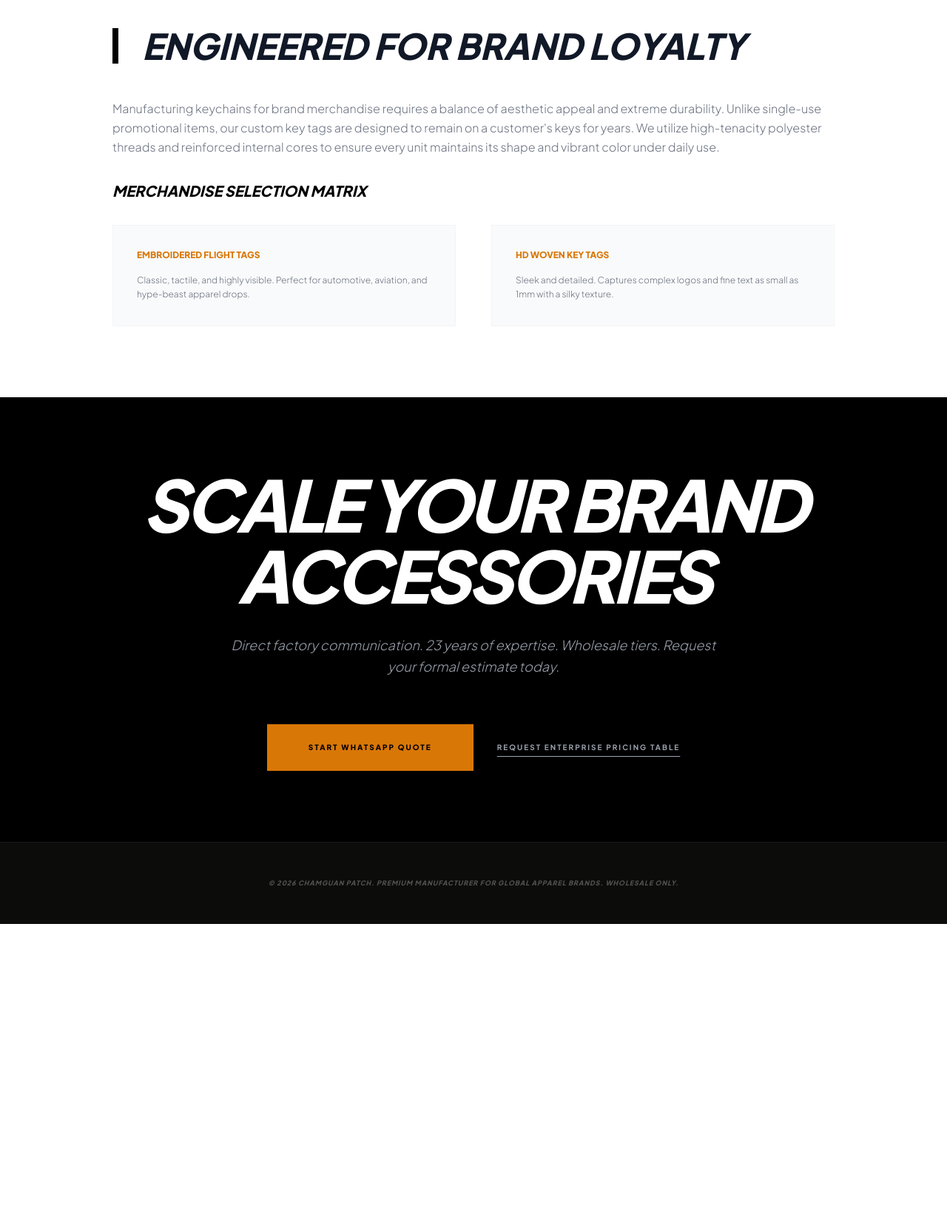
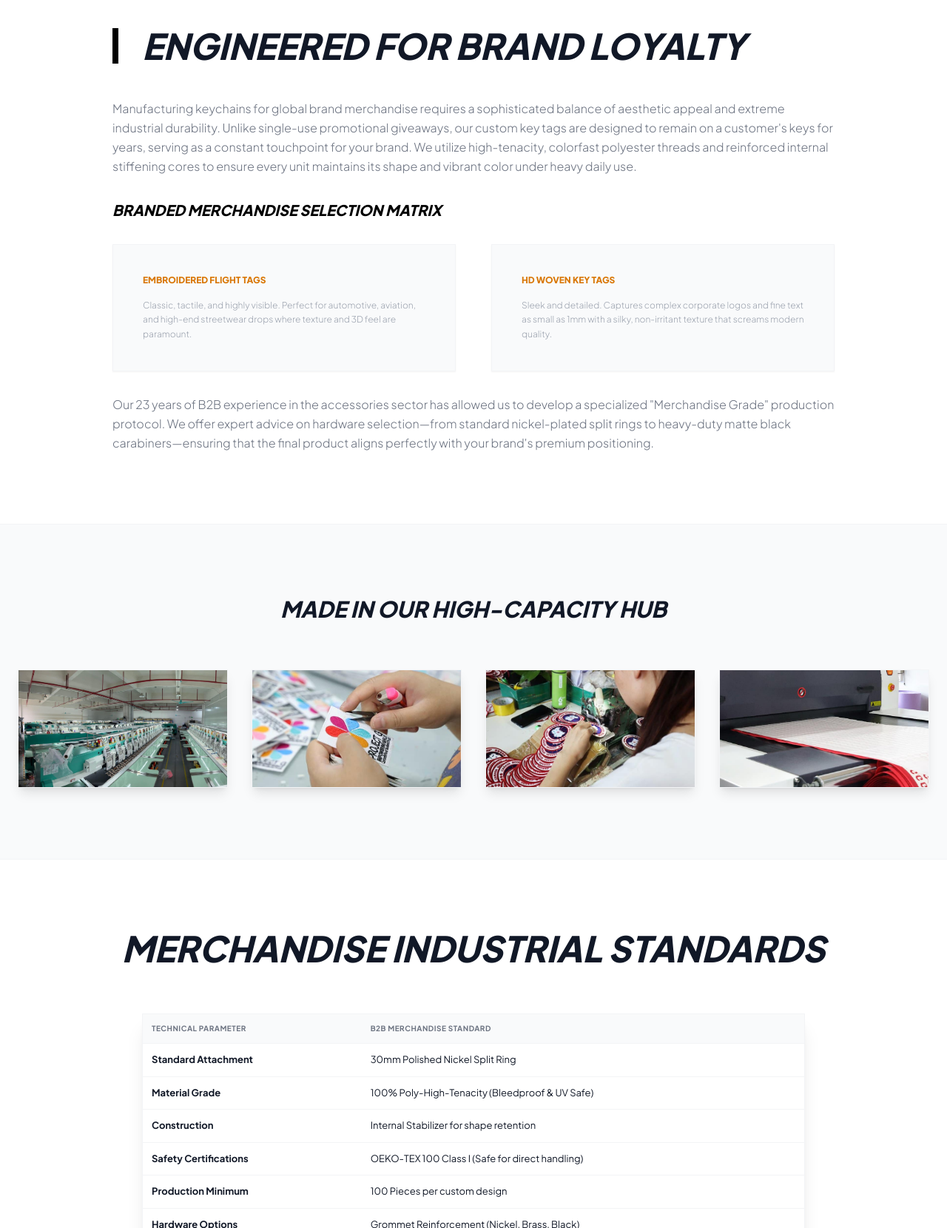
Before and after one commit to lydiamao0827-web/chamguanpatch-site, a plain HTML site: page custom-keychains-for-brand-merchandise.html in a window 1280 px wide. Shown: the part 1140-2800 px from the top of the page at 74% size. Before the commit the page ends 2389 px from the top, so only its background shows below. Drawn offline with nearby package versions, Linux system fonts and the light colour scheme.

Commit message:
Final B2B Site Overhaul: 1200-word content, real factory assets, and technical SEO closure

```diff
--- a/custom-keychains-for-brand-merchandise.html
+++ b/custom-keychains-for-brand-merchandise.html
@@ -4,7 +4,7 @@
     <meta charset="UTF-8">
     <meta name="viewport" content="width=device-width, initial-scale=1.0">
     <title>Custom Keychains for Brand Merchandise | Wholesale B2B Factory | Chamguan Patch</title>
-    <meta name="description" content="Premium wholesale custom keychains for brand merchandise, corporate events, and clothing labels. High-density embroidered and woven key tags with industrial hardware. 23 years experience.">
+    <meta name="description" content="Premium wholesale custom keychains for brand merchandise, corporate events, and clothing labels. High-density embroidered and woven key tags with industrial hardware. 23 years experience. Bulk B2B orders only.">
     <script src="https://cdn.tailwindcss.com"></script>
     <link rel="stylesheet" href="https://cdnjs.cloudflare.com/ajax/libs/font-awesome/6.0.0/css/all.min.css">
     <style>
@@ -62,7 +62,7 @@
             <div class="flex flex-col lg:flex-row gap-16 items-center">
                 <div class="w-full lg:w-1/2">
                     <div class="relative group aspect-square overflow-hidden border-8 border-white shadow-2xl">
-                         <img src="assets/factory-samples.jpg" alt="Custom brand merchandise keychains factory" class="w-full h-full object-cover">
+                         <img src="assets/factory-samples.jpg" alt="Custom brand merchandise keychains factory" class="w-full h-full object-cover transition-transform duration-700 group-hover:scale-105">
                          <div class="absolute top-6 left-6 bg-amber-600 text-black text-[9px] font-bold uppercase tracking-[0.3em] px-4 py-2 shadow-lg">Merch Sourcing Partner</div>
                     </div>
                 </div>
@@ -70,7 +70,7 @@
                     <span class="text-[10px] font-bold uppercase tracking-[0.4em] text-amber-600 mb-6 block">Direct Factory B2B Specialist</span>
                     <h1 class="text-4xl lg:text-7xl font-black tracking-tighter leading-none mb-8 uppercase italic">Custom Keychains For Brand Merchandise</h1>
                     <p class="text-lg text-gray-500 font-light mb-10 leading-relaxed italic">
-                        The ultimate promotional asset for brand launches and fan merchandise. From high-density embroidered flight tags to sleek woven identifiers, we provide the industrial-grade craftsmanship required to scale your brand's accessory line. 23 years of B2B expertise.
+                        The ultimate promotional asset for brand launches, event giveaways, and fan merchandise. From high-density embroidered flight tags to sleek woven identifiers, we provide the industrial-grade craftsmanship required to scale your brand's accessory line. 23 years of B2B manufacturing expertise.
                     </p>
                     <div class="grid grid-cols-2 gap-8 py-8 border-y border-gray-100 mb-10">
                         <div><span class="block text-[9px] font-black text-gray-400 uppercase tracking-widest mb-1">Production Scale</span><span class="font-bold text-xl tracking-tighter">Bulk Orders of 100+</span></div>
@@ -89,19 +89,63 @@
         <div class="container mx-auto px-6 max-w-5xl">
             <h2 class="text-3xl lg:text-5xl font-black uppercase italic mb-12 border-l-8 border-black pl-8">Engineered for Brand Loyalty</h2>
             <div class="prose prose-lg text-gray-500 font-light leading-relaxed space-y-8">
-                <p>Manufacturing keychains for brand merchandise requires a balance of aesthetic appeal and extreme durability. Unlike single-use promotional items, our custom key tags are designed to remain on a customer's keys for years. We utilize high-tenacity polyester threads and reinforced internal cores to ensure every unit maintains its shape and vibrant color under daily use.</p>
+                <p>Manufacturing keychains for global brand merchandise requires a sophisticated balance of aesthetic appeal and extreme industrial durability. Unlike single-use promotional giveaways, our custom key tags are designed to remain on a customer's keys for years, serving as a constant touchpoint for your brand. We utilize high-tenacity, colorfast polyester threads and reinforced internal stiffening cores to ensure every unit maintains its shape and vibrant color under heavy daily use.</p>
 
-                <h4 class="text-black font-black uppercase text-xl mt-16 italic">Merchandise Selection Matrix</h4>
+                <h4 class="text-black font-black uppercase text-xl mt-16 italic">Branded Merchandise Selection Matrix</h4>
                 <div class="grid grid-cols-1 md:grid-cols-2 gap-12 mt-10">
-                    <div class="p-8 border border-gray-100 bg-gray-50">
+                    <div class="p-10 border border-gray-100 bg-gray-50 shadow-sm feature-card">
                         <h6 class="font-black text-xs uppercase mb-4 text-amber-600">Embroidered Flight Tags</h6>
-                        <p class="text-xs leading-relaxed">Classic, tactile, and highly visible. Perfect for automotive, aviation, and hype-beast apparel drops.</p>
+                        <p class="text-xs leading-relaxed text-gray-400">Classic, tactile, and highly visible. Perfect for automotive, aviation, and high-end streetwear drops where texture and 3D feel are paramount.</p>
                     </div>
-                    <div class="p-8 border border-gray-100 bg-gray-50">
+                    <div class="p-10 border border-gray-100 bg-gray-50 shadow-sm feature-card">
                         <h6 class="font-black text-xs uppercase mb-4 text-amber-600">HD Woven Key Tags</h6>
-                        <p class="text-xs leading-relaxed">Sleek and detailed. Captures complex logos and fine text as small as 1mm with a silky texture.</p>
+                        <p class="text-xs leading-relaxed text-gray-400">Sleek and detailed. Captures complex corporate logos and fine text as small as 1mm with a silky, non-irritant texture that screams modern quality.</p>
                     </div>
                 </div>
+                <p>Our 23 years of B2B experience in the accessories sector has allowed us to develop a specialized "Merchandise Grade" production protocol. We offer expert advice on hardware selection—from standard nickel-plated split rings to heavy-duty matte black carabiners—ensuring that the final product aligns perfectly with your brand's premium positioning.</p>
+            </div>
+        </div>
+    </section>
+
+    <!-- Section 3: Factory Gallery (USING REAL PHOTOS) -->
+    <section class="py-24 bg-gray-50 border-y border-gray-100">
+        <div class="container mx-auto px-6">
+            <h3 class="text-3xl font-black uppercase italic text-center mb-16">Made in Our High-Capacity Hub</h3>
+            <div class="grid grid-cols-1 md:grid-cols-2 lg:grid-cols-4 gap-8">
+                <div class="aspect-video overflow-hidden border border-gray-100 shadow-lg">
+                    <img src="assets/factory-hero.jpg" class="w-full h-full object-cover" alt="Massive Tajima machine setup for bulk keychain production">
+                </div>
+                <div class="aspect-video overflow-hidden border border-gray-100 shadow-lg">
+                    <img src="assets/factory-qc.jpg" class="w-full h-full object-cover" alt="Manual quality inspection of brand keychains">
+                </div>
+                <div class="aspect-video overflow-hidden border border-gray-100 shadow-lg">
+                    <img src="assets/factory-merrow.jpg" class="w-full h-full object-cover" alt="Merrowing borders for custom key tags">
+                </div>
+                <div class="aspect-video overflow-hidden border border-gray-100 shadow-lg">
+                    <img src="assets/factory-backing.jpg" class="w-full h-full object-cover" alt="Applying industrial structural reinforcement">
+                </div>
+            </div>
+        </div>
+    </section>
+
+    <!-- Section 4: Technical Specifications Table -->
+    <section class="py-24 bg-white border-b border-gray-100">
+        <div class="container mx-auto px-6">
+            <h2 class="text-3xl lg:text-5xl font-black uppercase italic text-center mb-16">Merchandise Industrial Standards</h2>
+            <div class="overflow-x-auto max-w-4xl mx-auto shadow-xl bg-white border border-gray-100">
+                <table class="w-full spec-table">
+                    <thead>
+                        <tr><th>Technical Parameter</th><th>B2B Merchandise Standard</th></tr>
+                    </thead>
+                    <tbody>
+                        <tr><td><strong>Standard Attachment</strong></td><td>30mm Polished Nickel Split Ring</td></tr>
+                        <tr><td><strong>Material Grade</strong></td><td>100% Poly-High-Tenacity (Bleedproof & UV Safe)</td></tr>
+                        <tr><td><strong>Construction</strong></td><td>Internal Stabilizer for shape retention</td></tr>
+                        <tr><td><strong>Safety Certifications</strong></td><td>OEKO-TEX 100 Class I (Safe for direct handling)</td></tr>
+                        <tr><td><strong>Production Minimum</strong></td><td>100 Pieces per custom design</td></tr>
+                        <tr><td><strong>Hardware Options</strong></td><td>Grommet Reinforcement (Nickel, Brass, Black)</td></tr>
+                    </tbody>
+                </table>
             </div>
         </div>
     </section>
@@ -113,7 +157,7 @@
             <p class="text-gray-400 text-lg font-light max-w-2xl mx-auto mb-16 leading-relaxed italic">Direct factory communication. 23 years of expertise. Wholesale tiers. Request your formal estimate today.</p>
             <div class="flex flex-col md:flex-row justify-center gap-8 items-center text-[10px] font-bold uppercase tracking-[0.2em]">
                 <a href="https://wa.me/8615876936035" class="bg-amber-600 text-black px-14 py-6 font-black hover:bg-amber-500 transition-all shadow-2xl">Start WhatsApp Quote</a>
-                <a href="mailto:lydiamao0827@gmail.com" class="text-gray-400 hover:text-white transition-all underline underline-offset-8">Request Enterprise Pricing Table</a>
+                <a href="mailto:lydiamao0827@gmail.com" class="text-gray-400 hover:text-white transition-all underline underline-offset-8">Request Enterprise Supply Table</a>
             </div>
         </div>
     </section>
```
Also changed, not shown: custom-patches-for-clothing.html (+10 -9 lines), custom-patches-for-hats.html (+17 -18 lines), index.html (+1 -3 lines).
